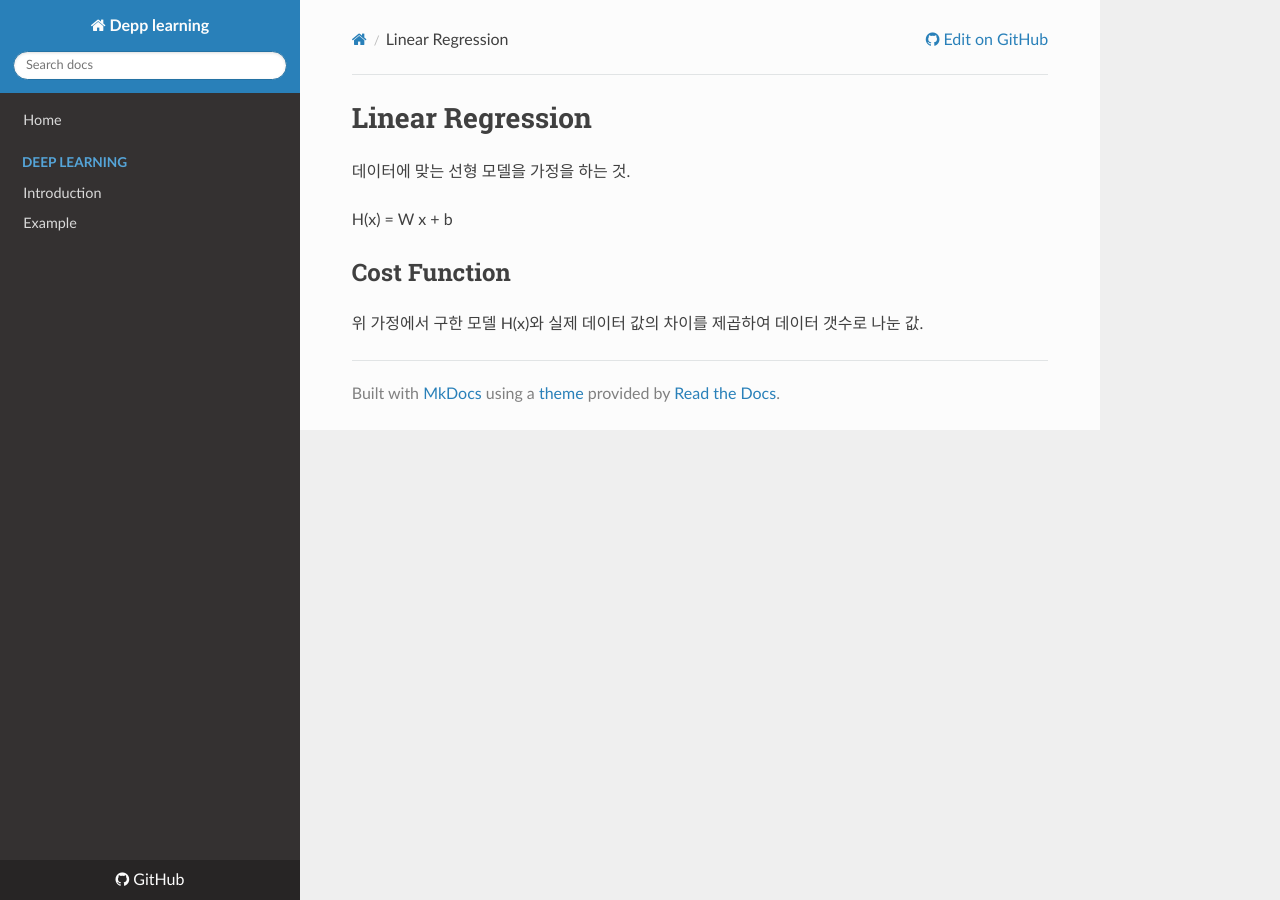
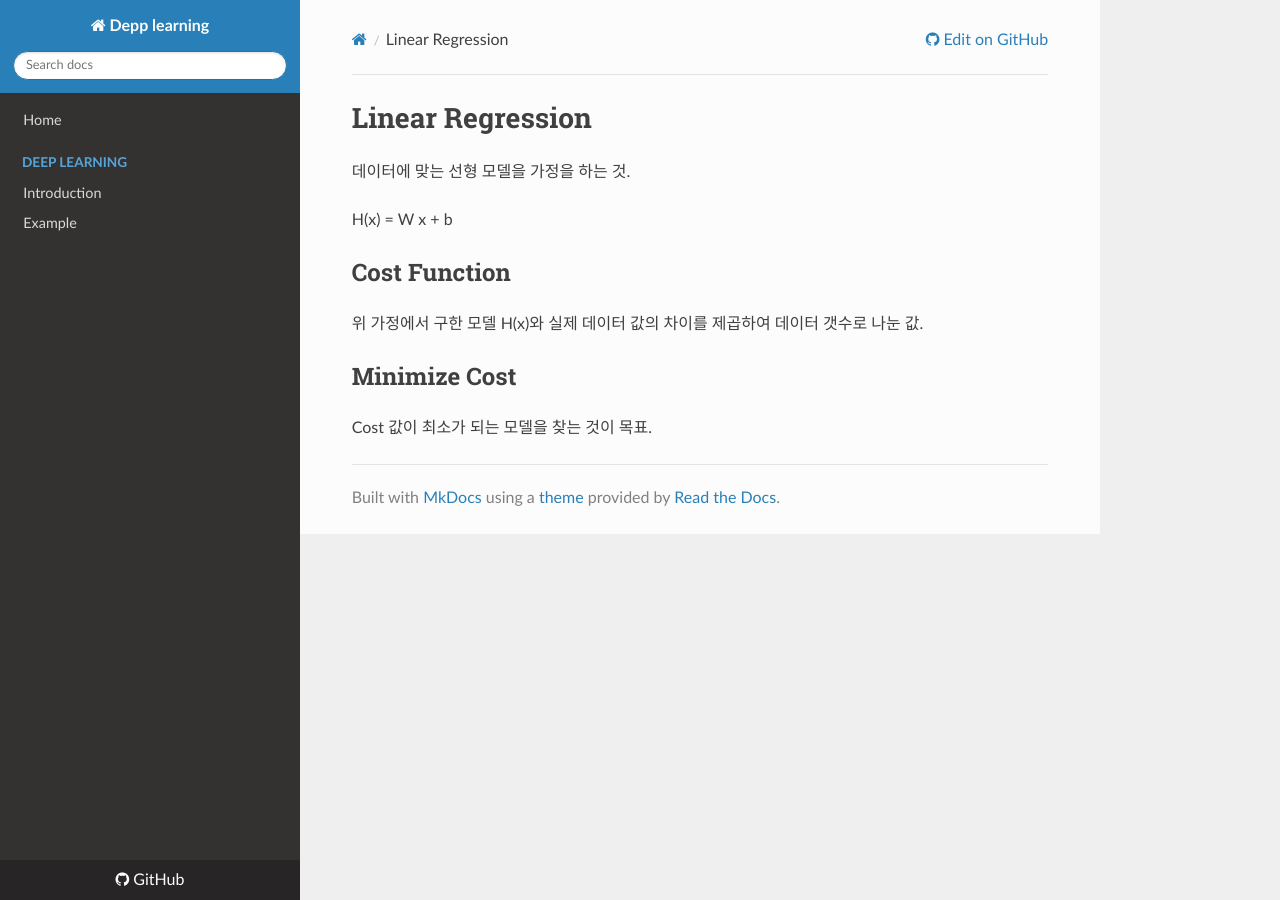
Before and after one commit to WonyoungCho/AI, an MkDocs documentation site: the page built from docs/linear_regression.md, in a window 1280 px wide. Built offline with MkDocs 1.6.1, drawn with Linux system fonts in a browser that asks for light colours; nearby versions of some CDN libraries; old or Windows-style settings are respelled for this version of MkDocs.

Commit message:
Update linear_regression.md

```diff
--- a/docs/linear_regression.md
+++ b/docs/linear_regression.md
@@ -8,3 +8,8 @@ H(x) = W x + b
 ## Cost Function
 
 위 가정에서 구한 모델 H(x)와 실제 데이터 값의 차이를 제곱하여 데이터 갯수로 나눈 값.
+
+
+## Minimize Cost
+
+Cost 값이 최소가 되는 모델을 찾는 것이 목표.
```
